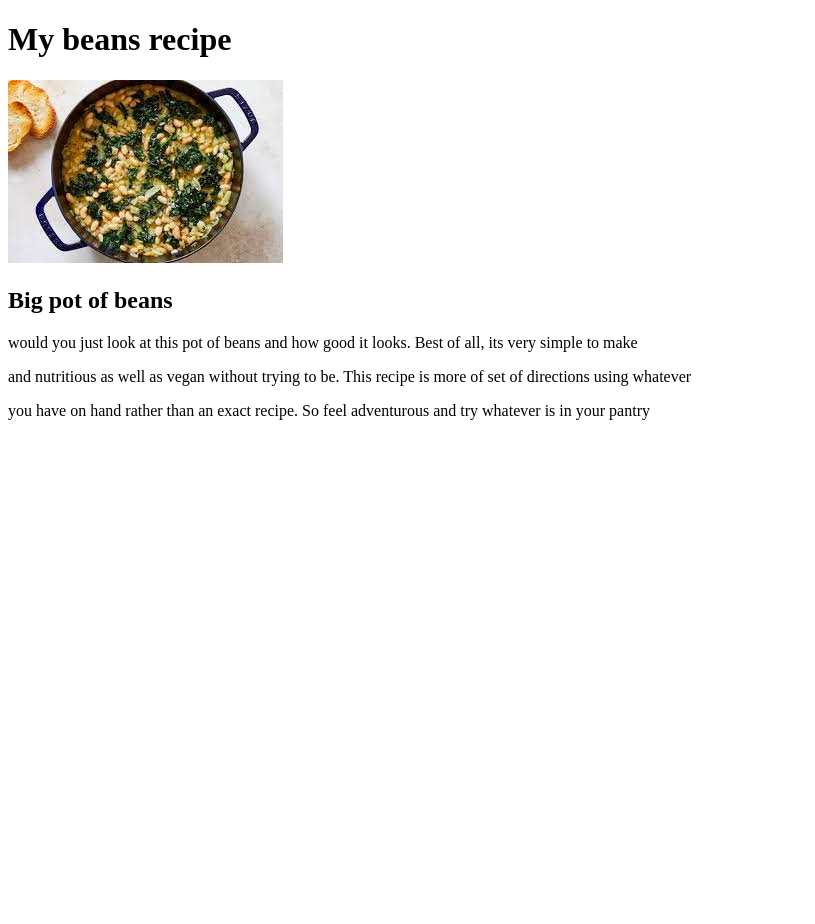
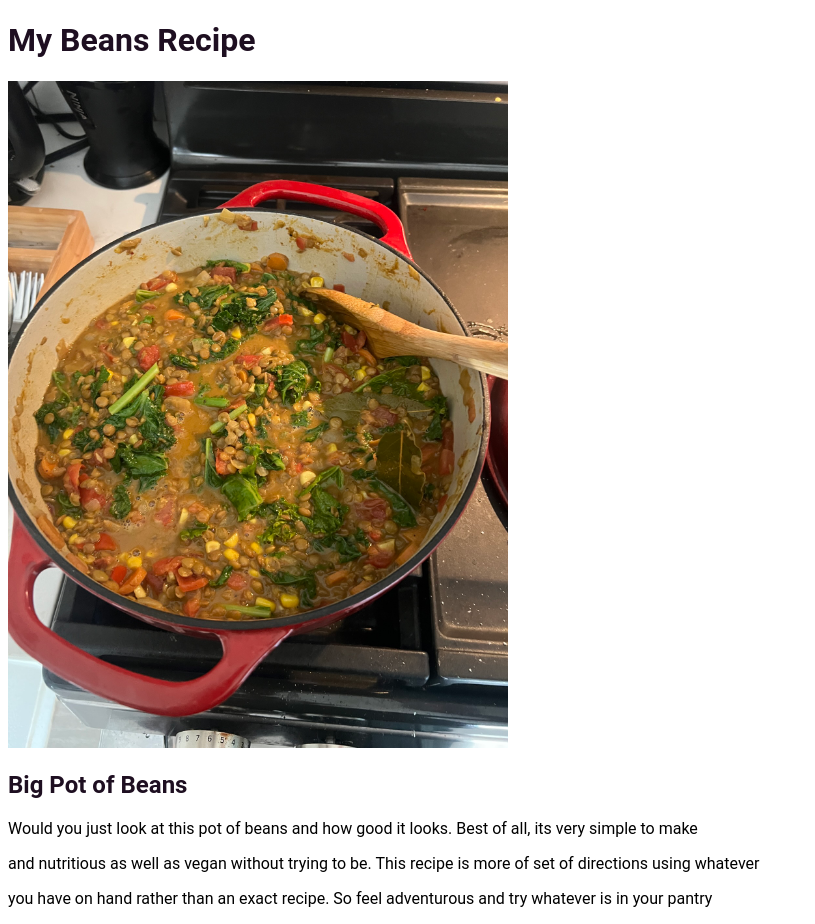
Before and after one commit to riffwangler/odin-recipes, a plain HTML site: page recipes/beans.html in a window 1280 px wide. Shown: the whole page, without its empty margins (0-815 px from the left). Before the commit the page ends 800 px from the top, so only its background shows below. Drawn offline with Linux system fonts and the light colour scheme.

Commit message:
initial commit

```diff
--- /dev/null
+++ b/CSS/styles.css
@@ -0,0 +1,14 @@
+H1,h2 {
+    color:  #1e0f21;
+
+    font-family: 'Roboto', sans-serif;
+}
+
+p {
+    font-family: 'Roboto', sans-serif;
+}
+
+img {
+    height: auto;
+    width: 500px;
+  }
--- a/recipes/beans.html
+++ b/recipes/beans.html
@@ -10,13 +10,13 @@
         <title></title>
         <meta name="description" content="">
         <meta name="viewport" content="width=device-width, initial-scale=1">
-        <link rel="stylesheet" href="">
+        <link rel="stylesheet" href="../CSS/styles.css">
     </head>
     <body>
-        <h1>My beans recipe</h1>
-        <img src="../images/beans.jpg" alt="Delicious pot of Beans">
-        <h2>Big pot of beans</h2>
-        <p>would you just look at this pot of beans and how good it looks. Best of all, its very simple to make</p>
+        <h1>My Beans Recipe</h1>
+        <img src="../images/realbeans.jpeg" alt="Delicious pot of Beans">
+        <h2>Big Pot of Beans</h2>
+        <p>Would you just look at this pot of beans and how good it looks. Best of all, its very simple to make</p>
         <p>and nutritious as well as vegan without trying to be. This recipe is more of set of directions using whatever </p>
         <p>you have on hand rather than an exact recipe. So feel adventurous and try whatever is in your pantry</p>
 
```
Also changed, not shown: index.html (+8 -2 lines), images/realbeans.jpeg (added).
